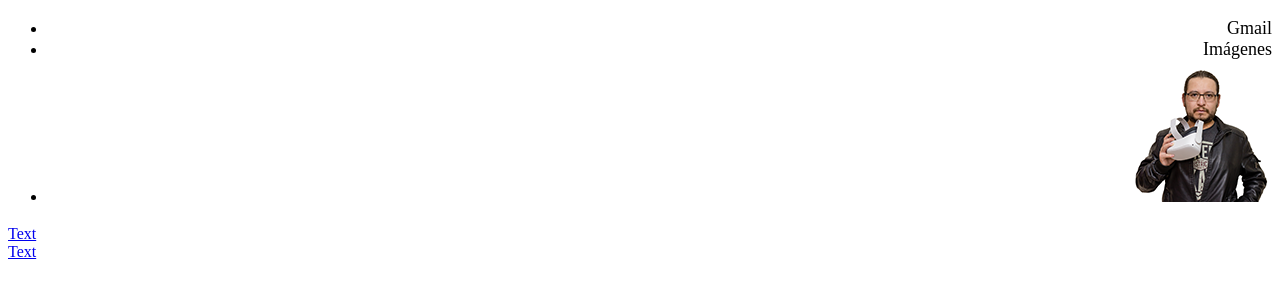
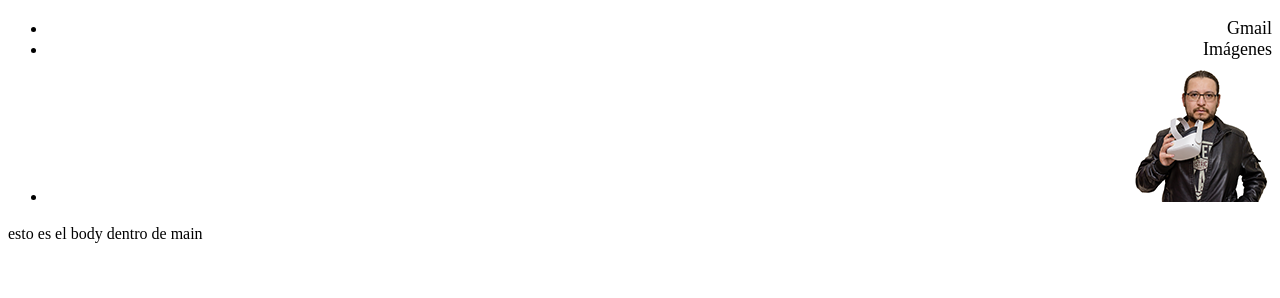
Before and after one commit to FabioMontenegro/GoogleClone, a plain HTML site: page index.html in a window 1280 px wide. Drawn offline with Linux system fonts and the light colour scheme.

Commit message:
cambie el contenido en main

```diff
--- a/index.html
+++ b/index.html
@@ -16,15 +16,7 @@
         </ul>
     </div>
     <div>
-        <div class="nav-item">
-            <a href="#">Text</a>
-        </div>
-        <div class="nav-item">
-            <a href="#">Text</a>
-        </div>
-        <div class="nav-item">
-
-        </div>
+        <p>esto es el body dentro de main</p>
     </div>
 
 </body>
```
